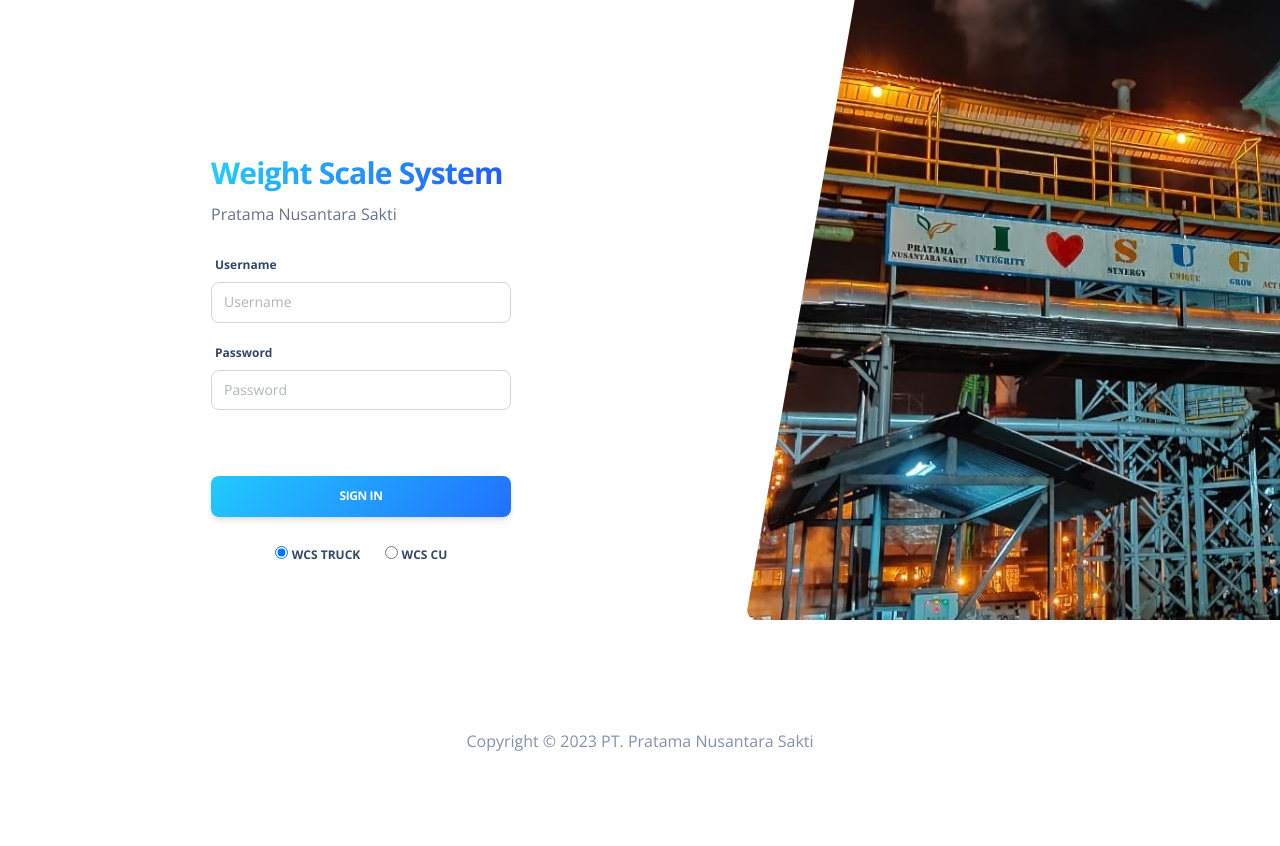
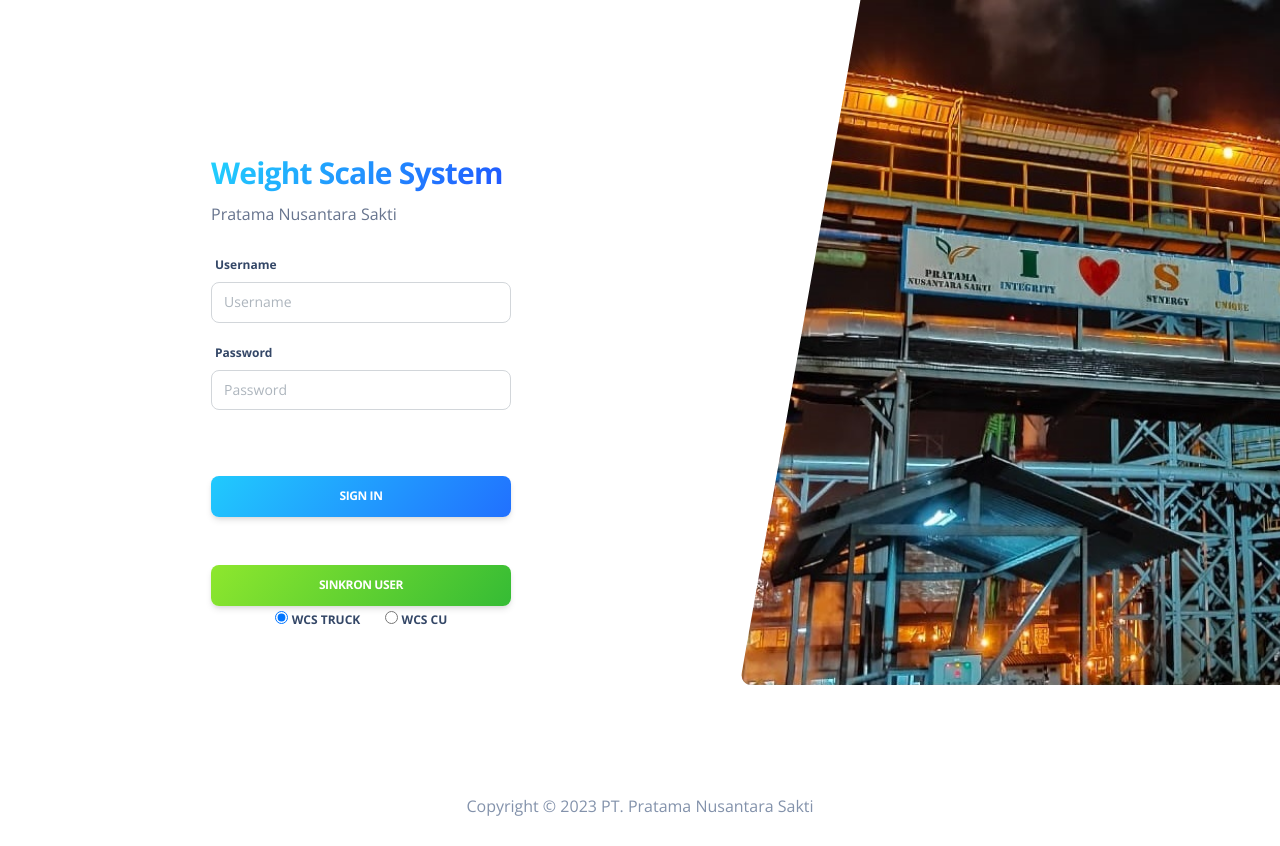
Before and after one commit to flashcry3rd/wcs.pns.id, a CodeIgniter 4 app: the page made by app/Views/login.php in a window 1280 px wide. Shown: the top 846 px of the page. Before the commit the page ends 751 px from the top, so only its background shows below. Run offline with PHP 8.4 and a stand-in for CodeIgniter, Linux system fonts and the light colour scheme; the template is opened without the code that fills it, so the values that code supplies are empty; some libraries are stand-ins or nearby versions.

Commit message:
Update login.php

```diff
--- a/app/Views/login.php
+++ b/app/Views/login.php
@@ -373,7 +373,7 @@
                     </div>
                     <div class="row mt-4">
                     <div class="text-center">
-                      <!-- <button type="button" id="sinkron-user" class="btn bg-gradient-success w-100 mt-4 mb-0">Sinkron User</button> -->
+                      <button type="button" id="sinkron-user" class="btn bg-gradient-success w-100 mt-4 mb-0">Sinkron User</button>
                       <input type="radio" name="tipe" id="tipe1" value="truck" checked><label> WCS TRUCK</label>
 
                       &emsp;
```
